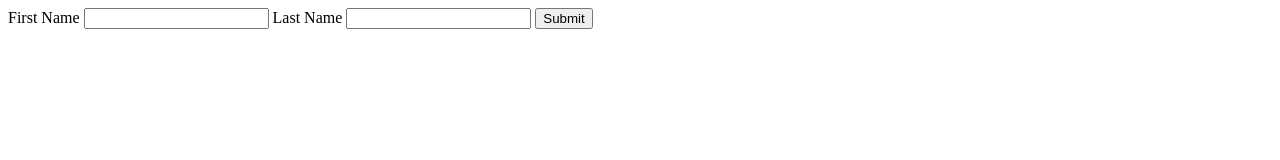
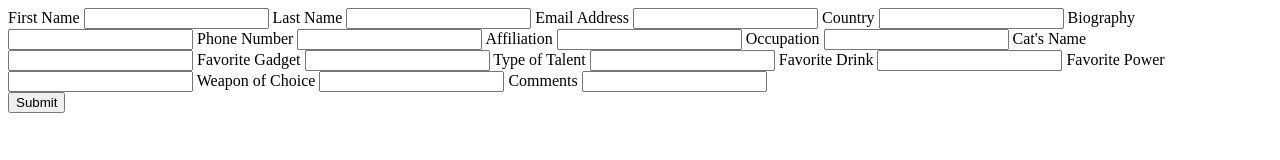
Before and after one commit to joebumbulis/Day-11-Form-Validation, a plain HTML site: page index.html in a window 1280 px wide. Drawn offline with Linux system fonts and the light colour scheme.

Commit message:
full form html

```diff
--- a/index.html
+++ b/index.html
@@ -7,11 +7,38 @@
   <body>
     <form class="form" action="index.html" method="post">
       <label for="firstName">First Name</label>
-      <input type="text" name="firstName">
+      <input id="firstName" type="text" name="firstName">
       <label for="lastName">Last Name</label>
-      <input type="text" name="lastName">
-      <button type="button" name="button">Submit</button>
+      <input id="lasttName" type="text" name="lastName">
+      <label for="emailAddress">Email Address</label>
+      <input id="emailAddress" type="text" name="lastName">
+      <label for="country">Country</label>
+      <input id="country" type="text" name="lastName">
+      <label for="biography">Biography</label>
+      <input id="biography" type="text" name="lastName">
+      <label for="phoneNumber">Phone Number</label>
+      <input id="phoneNumber" type="text" name="lastName">
+      <label for="affiliations">Affiliation</label>
+      <input id="affiliations" type="text" name="lastName">
+      <label for="Occupation">Occupation</label>
+      <input id="occupation" type="text" name="lastName">
+      <label for="catName">Cat's Name</label>
+      <input id="catName" type="text" name="lastName">
+      <label for="favgadget">Favorite Gadget</label>
+      <input id="favgadget" type="text" name="lastName">
+      <label for="talent">Type of Talent</label>
+      <input id="talent" type="text" name="lastName">
+      <label for="drink">Favorite Drink</label>
+      <input id="drink" type="text" name="lastName">
+      <label for="power">Favorite Power</label>
+      <input id="power" type="text" name="lastName">
+      <label for="weapon">Weapon of Choice</label>
+      <input id="weapon" type="text" name="lastName">
+      <label for="comments">Comments</label>
+      <input id="comments" type="text" name="lastName">
     </form>
+    <button id="button" type="button" name="button">Submit</button>
+
     <script src="main.js" charset="utf-8"></script>
   </body>
 </html>
--- a/main.js
+++ b/main.js
@@ -1,11 +1,41 @@
-
+console.log('Hello World')
+//when the user clicks the submit button- runs a function to test to so if their input is validates
+//if invalid - alert with generic 'fill out ore info'
+//else - return the info into an object
+//console.log the object
 
 
 var information = {};
 
-var inputs = getElementsByClassName('input');
-var button = getElementsByClassName('button');
+var firstName = document.querySelector('#firstName');
+var lastName = document.querySelector('#lastName');
+var button = document.querySelector('#button');
+var emailAddress = document.querySelector('emailAddress');
+var country = document.querySelector('country');
+var biography = document.querySelector('biography');
+var phoneNumber = document.querySelector('phoneNumber');
+var affiliations = document.querySelector('affiliations');
+var occupation = document.querySelector('occupation');
+var catName = document.querySelector('catName');
+var favgadget = document.querySelector('favgadget');
+var talent = document.querySelector('talent');
+var drink = document.querySelector('drink');
+var power = document.querySelector('power');
+var weapon = document.querySelector('weapon');
+var comments = document.querySelector('comments');
 
-button.addEventListener('click', function(evt){
+console.dir(firstName);
 
+button.addEventListener('click', function(){
+firstN();
 })
+
+function firstN(){
+  if (firstName.value === ''){
+    alert('Please Fill Out First Name');
+  } else {
+    information.firstName = firstName.value;
+  }
+}
+
+console.log(information)
```
Also changed, not shown: 1 other file.
